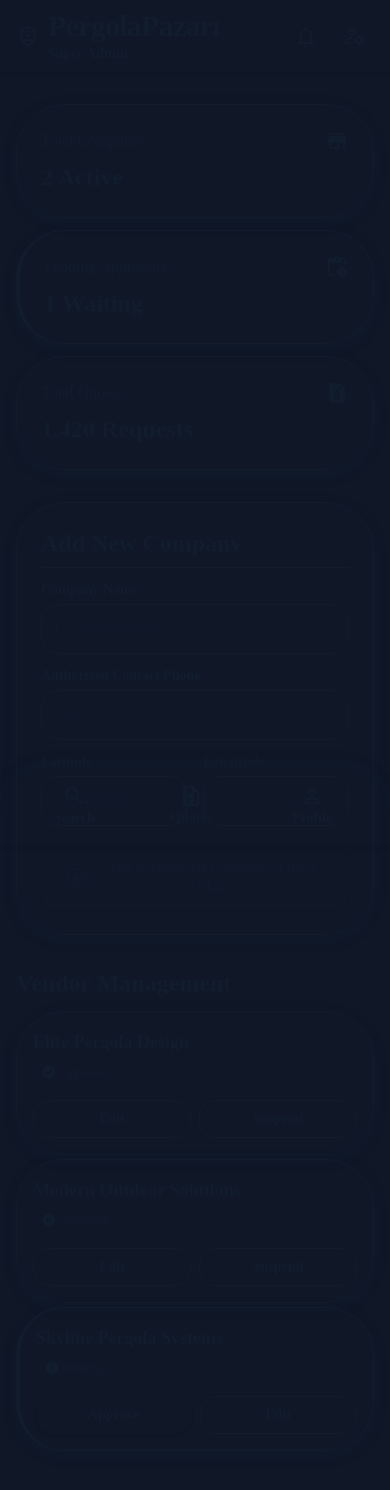
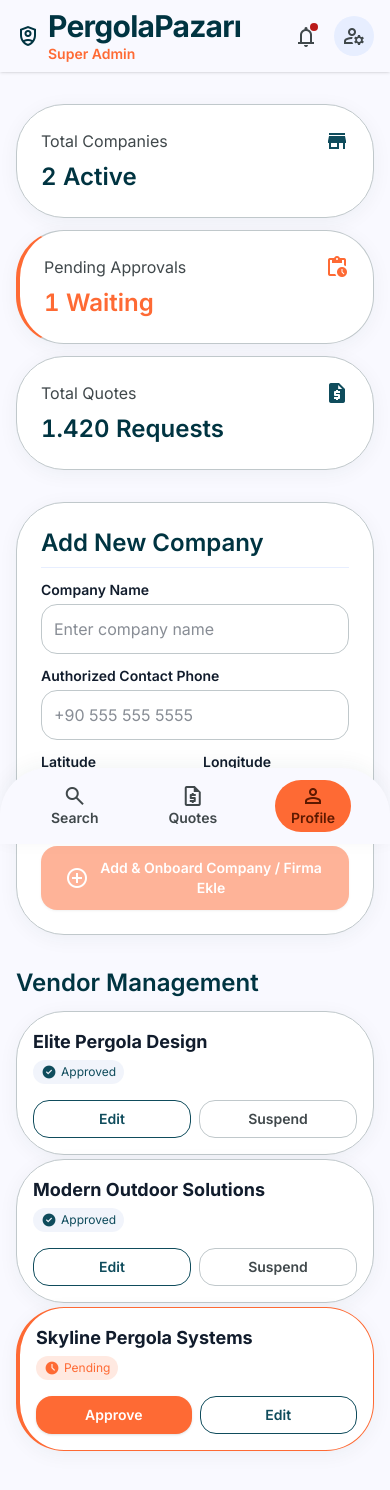
Before and after one commit to enesakkuss/pergola-platform, a Next.js app: page /admin in a window 390 px wide. Shown: the top 1490 px of the page. Built offline with nearby package versions, Linux system fonts and the light colour scheme.

Commit message:
fix: tailwind setup and layout responsiveness

```diff
--- a/app/admin/layout.tsx
+++ b/app/admin/layout.tsx
@@ -6,9 +6,5 @@ export const metadata = {
 };
 
 export default function AdminLayout({ children }: { children: ReactNode }) {
-  return (
-    <section className="min-h-screen bg-gray-900">
-      {children}
-    </section>
-  );
+  return <>{children}</>;
 }
--- a/app/admin/page.tsx
+++ b/app/admin/page.tsx
@@ -48,7 +48,7 @@ const INITIAL_TOTAL_QUOTES = 1420;
 function StatusBadge({ status }: { status: CompanyStatus }) {
   if (status === "approved")
     return (
-      <div className="inline-flex items-center gap-1 bg-[--color-surface-dim]/30 text-[--color-primary-container] px-2 py-1 rounded-full w-max">
+      <div className="inline-flex items-center gap-1 bg-surface-dim/30 text-primary-container px-2 py-1 rounded-full w-max">
         <span
           className="material-symbols-outlined text-base"
           style={{ fontVariationSettings: "'FILL' 1", fontSize: 16 }}
@@ -61,7 +61,7 @@ function StatusBadge({ status }: { status: CompanyStatus }) {
 
   if (status === "pending")
     return (
-      <div className="inline-flex items-center gap-1 bg-[--color-secondary-fixed-dim]/30 text-[--color-secondary-container] px-2 py-1 rounded-full w-max">
+      <div className="inline-flex items-center gap-1 bg-secondary-fixed-dim/30 text-secondary-container px-2 py-1 rounded-full w-max">
         <span
           className="material-symbols-outlined"
           style={{ fontVariationSettings: "'FILL' 1", fontSize: 16 }}
@@ -73,7 +73,7 @@ function StatusBadge({ status }: { status: CompanyStatus }) {
     );
 
   return (
-    <div className="inline-flex items-center gap-1 bg-[--color-error-container]/40 text-[--color-error] px-2 py-1 rounded-full w-max">
+    <div className="inline-flex items-center gap-1 bg-error-container/40 text-error px-2 py-1 rounded-full w-max">
       <span
         className="material-symbols-outlined"
         style={{ fontVariationSettings: "'FILL' 1", fontSize: 16 }}
@@ -100,16 +100,16 @@ function CompanyRow({
 
   return (
     <div
-      className={`bg-[--color-surface-container-lowest] p-4 rounded-xl shadow-[0_4px_20px_rgba(0,52,65,0.05)] border flex flex-col md:flex-row justify-between items-start md:items-center gap-4 transition-all ${
+      className={`bg-surface-container-lowest p-4 rounded-xl shadow-[0_4px_20px_rgba(0,52,65,0.05)] border flex flex-col md:flex-row justify-between items-start md:items-center gap-4 transition-all ${
         isPending
-          ? "border-l-4 border-l-[--color-secondary-container] border-[--color-secondary-container]"
+          ? "border-l-4 border-l-secondary-container border-secondary-container"
           : isSuspended
-          ? "border-l-4 border-l-[--color-error] border-[--color-outline-variant] opacity-70"
-          : "border-[--color-outline-variant]"
+          ? "border-l-4 border-l-error border-outline-variant opacity-70"
+          : "border-outline-variant"
       }`}
     >
       <div className="flex flex-col gap-1">
-        <h3 className="text-lg font-bold leading-7 text-[--color-on-surface]">
+        <h3 className="text-lg font-bold leading-7 text-on-surface">
           {company.name}
         </h3>
         <StatusBadge status={company.status} />
@@ -120,14 +120,14 @@ function CompanyRow({
         {(isPending || isSuspended) && (
           <button
             onClick={() => onApprove(company.id)}
-            className="flex-1 md:flex-none px-4 py-2 bg-[--color-secondary-container] text-[--color-on-secondary] rounded-2xl text-sm font-semibold leading-5 hover:opacity-90 active:scale-[0.98] transition-all shadow-sm"
+            className="flex-1 md:flex-none px-4 py-2 bg-secondary-container text-on-secondary rounded-2xl text-sm font-semibold leading-5 hover:opacity-90 active:scale-[0.98] transition-all shadow-sm"
           >
             Approve
           </button>
         )}
 
         {/* Edit — always shown */}
-        <button className="flex-1 md:flex-none px-4 py-2 border border-[--color-primary-container] text-[--color-primary-container] rounded-2xl text-sm font-semibold leading-5 hover:bg-[--color-surface-container] transition-colors">
+        <button className="flex-1 md:flex-none px-4 py-2 border border-primary-container text-primary-container rounded-2xl text-sm font-semibold leading-5 hover:bg-surface-container transition-colors">
           Edit
         </button>
 
@@ -135,7 +135,7 @@ function CompanyRow({
         {company.status === "approved" && (
           <button
             onClick={() => onSuspend(company.id)}
-            className="flex-1 md:flex-none px-4 py-2 border border-[--color-outline-variant] text-[--color-on-surface-variant] rounded-2xl text-sm font-semibold leading-5 hover:bg-[--color-error-container] hover:text-[--color-on-error-container] hover:border-[--color-error-container] transition-colors"
+            className="flex-1 md:flex-none px-4 py-2 border border-outline-variant text-on-surface-variant rounded-2xl text-sm font-semibold leading-5 hover:bg-error-container hover:text-on-error-container hover:border-error-container transition-colors"
           >
             Suspend
           </button>
@@ -206,19 +206,19 @@ export default function AdminPage() {
 
   // ─── Render ─────────────────────────────────────────────────────────────────
   return (
-    <div className="bg-[--color-background] text-[--color-on-background] pb-32 font-[--font-inter]">
+    <div className="bg-background text-on-background pb-32 font-inter">
       {/* ── TopAppBar ──────────────────────────────────────────────────────── */}
-      <header className="w-full top-0 sticky shadow-sm bg-[--color-surface] z-40">
+      <header className="w-full top-0 sticky shadow-sm bg-surface z-40">
         <div className="flex justify-between items-center px-4 py-2 w-full max-w-[1280px] mx-auto">
           <div className="flex items-center gap-2">
-            <span className="material-symbols-outlined text-[--color-primary]">
+            <span className="material-symbols-outlined text-primary">
               shield_person
             </span>
             <div className="flex flex-col">
-              <h1 className="text-3xl font-bold tracking-tight text-[--color-primary]">
+              <h1 className="text-3xl font-bold tracking-tight text-primary">
                 PergolaPazarı
               </h1>
-              <span className="text-sm font-semibold leading-5 text-[--color-secondary-container]">
+              <span className="text-sm font-semibold leading-5 text-secondary-container">
                 Super Admin
               </span>
             </div>
@@ -229,14 +229,14 @@ export default function AdminPage() {
               aria-label="Bildirimler"
               className="relative hover:opacity-90 active:scale-95 transition-transform"
             >
-              <span className="material-symbols-outlined text-[--color-on-surface-variant]">
+              <span className="material-symbols-outlined text-on-surface-variant">
                 notifications
               </span>
-              <span className="absolute top-0 right-0 w-2 h-2 bg-[--color-error] rounded-full" />
+              <span className="absolute top-0 right-0 w-2 h-2 bg-error rounded-full" />
             </button>
-            <div className="w-10 h-10 rounded-full bg-[--color-surface-container] overflow-hidden flex items-center justify-center">
+            <div className="w-10 h-10 rounded-full bg-surface-container overflow-hidden flex items-center justify-center">
               <span
-                className="material-symbols-outlined text-[--color-on-surface-variant]"
+                className="material-symbols-outlined text-on-surface-variant"
                 style={{ fontSize: 24 }}
               >
                 manage_accounts
@@ -251,63 +251,63 @@ export default function AdminPage() {
         {/* ── KPI Bento Grid ───────────────────────────────────────────────── */}
         <section className="grid grid-cols-1 md:grid-cols-3 gap-3">
           {/* Active Companies */}
-          <div className="bg-[--color-surface-container-lowest] p-6 rounded-xl shadow-[0_4px_20px_rgba(0,52,65,0.05)] border border-[--color-outline-variant] flex flex-col gap-2">
+          <div className="bg-surface-container-lowest p-6 rounded-xl shadow-[0_4px_20px_rgba(0,52,65,0.05)] border border-outline-variant flex flex-col gap-2">
             <div className="flex justify-between items-start">
-              <h2 className="text-base leading-6 text-[--color-on-surface-variant]">
+              <h2 className="text-base leading-6 text-on-surface-variant">
                 Total Companies
               </h2>
               <span
-                className="material-symbols-outlined text-[--color-primary-container]"
+                className="material-symbols-outlined text-primary-container"
                 style={{ fontVariationSettings: "'FILL' 1" }}
               >
                 store
               </span>
             </div>
-            <p className="text-2xl font-semibold leading-8 text-[--color-primary] tabular-nums">
+            <p className="text-2xl font-semibold leading-8 text-primary tabular-nums">
               {activeCount} Active
             </p>
           </div>
 
           {/* Pending Approvals */}
-          <div className="bg-[--color-surface-container-lowest] p-6 rounded-xl shadow-[0_4px_20px_rgba(0,52,65,0.05)] border border-[--color-outline-variant] border-l-4 border-l-[--color-secondary-container] flex flex-col gap-2">
+          <div className="bg-surface-container-lowest p-6 rounded-xl shadow-[0_4px_20px_rgba(0,52,65,0.05)] border border-outline-variant border-l-4 border-l-secondary-container flex flex-col gap-2">
             <div className="flex justify-between items-start">
-              <h2 className="text-base leading-6 text-[--color-on-surface-variant]">
+              <h2 className="text-base leading-6 text-on-surface-variant">
                 Pending Approvals
               </h2>
               <span
-                className="material-symbols-outlined text-[--color-secondary-container]"
+                className="material-symbols-outlined text-secondary-container"
                 style={{ fontVariationSettings: "'FILL' 1" }}
               >
                 pending_actions
               </span>
             </div>
-            <p className="text-2xl font-semibold leading-8 text-[--color-secondary-container] tabular-nums">
+            <p className="text-2xl font-semibold leading-8 text-secondary-container tabular-nums">
               {pendingCount} Waiting
             </p>
           </div>
 
           {/* Total Quotes */}
-          <div className="bg-[--color-surface-container-lowest] p-6 rounded-xl shadow-[0_4px_20px_rgba(0,52,65,0.05)] border border-[--color-outline-variant] flex flex-col gap-2">
+          <div className="bg-surface-container-lowest p-6 rounded-xl shadow-[0_4px_20px_rgba(0,52,65,0.05)] border border-outline-variant flex flex-col gap-2">
             <div className="flex justify-between items-start">
-              <h2 className="text-base leading-6 text-[--color-on-surface-variant]">
+              <h2 className="text-base leading-6 text-on-surface-variant">
                 Total Quotes
               </h2>
               <span
-                className="material-symbols-outlined text-[--color-primary-container]"
+                className="material-symbols-outlined text-primary-container"
                 style={{ fontVariationSettings: "'FILL' 1" }}
               >
                 request_quote
               </span>
             </div>
-            <p className="text-2xl font-semibold leading-8 text-[--color-primary] tabular-nums">
+            <p className="text-2xl font-semibold leading-8 text-primary tabular-nums">
               {totalQuotes.toLocaleString("tr-TR")} Requests
             </p>
           </div>
         </section>
 
         {/* ── Add Company Form ─────────────────────────────────────────────── */}
-        <section className="bg-[--color-surface-container-lowest] rounded-xl shadow-[0_4px_20px_rgba(0,52,65,0.05)] border border-[--color-outline-variant] p-6 flex flex-col gap-3">
-          <h2 className="text-2xl font-semibold leading-8 text-[--color-primary] border-b border-[--color-surface-container] pb-2">
+        <section className="bg-surface-container-lowest rounded-xl shadow-[0_4px_20px_rgba(0,52,65,0.05)] border border-outline-variant p-6 flex flex-col gap-3">
+          <h2 className="text-2xl font-semibold leading-8 text-primary border-b border-surface-container pb-2">
             Add New Company
           </h2>
 
@@ -316,7 +316,7 @@ export default function AdminPage() {
             <div className="flex flex-col gap-1 md:col-span-2">
               <label
                 htmlFor="companyName"
-                className="text-sm font-semibold leading-5 text-[--color-on-surface]"
+                className="text-sm font-semibold leading-5 text-on-surface"
               >
                 Company Name
               </label>
@@ -326,7 +326,7 @@ export default function AdminPage() {
                 placeholder="Enter company name"
                 value={form.name}
                 onChange={handleFormChange("name")}
-                className="w-full border border-[--color-outline-variant] rounded-2xl bg-[--color-surface-container-lowest] p-3 focus:border-[--color-primary-container] focus:ring-2 focus:ring-[--color-primary-fixed-dim] transition-all outline-none text-[--color-on-surface]"
+                className="w-full border border-outline-variant rounded-2xl bg-surface-container-lowest p-3 focus:border-primary-container focus:ring-2 focus:ring-primary-fixed-dim transition-all outline-none text-on-surface"
               />
             </div>
 
@@ -334,7 +334,7 @@ export default function AdminPage() {
             <div className="flex flex-col gap-1">
               <label
                 htmlFor="phone"
-                className="text-sm font-semibold leading-5 text-[--color-on-surface]"
+                className="text-sm font-semibold leading-5 text-on-surface"
               >
                 Authorized Contact Phone
               </label>
@@ -344,7 +344,7 @@ export default function AdminPage() {
                 placeholder="+90 555 555 5555"
                 value={form.phone}
                 onChange={handleFormChange("phone")}
-                className="w-full border border-[--color-outline-variant] rounded-2xl bg-[--color-surface-container-lowest] p-3 focus:border-[--color-primary-container] focus:ring-2 focus:ring-[--color-primary-fixed-dim] transition-all outline-none text-[--color-on-surface]"
+                className="w-full border border-outline-variant rounded-2xl bg-surface-container-lowest p-3 focus:border-primary-container focus:ring-2 focus:ring-primary-fixed-dim transition-all outline-none text-on-surface"
               />
             </div>
 
@@ -353,7 +353,7 @@ export default function AdminPage() {
               <div className="flex flex-col gap-1 flex-1">
                 <label
                   htmlFor="latitude"
-                  className="text-sm font-semibold leading-5 text-[--color-on-surface]"
+                  className="text-sm font-semibold leading-5 text-on-surface"
                 >
                   Latitude
                 </label>
@@ -363,13 +363,13 @@ export default function AdminPage() {
                   placeholder="e.g. 41.0082"
                   value={form.latitude}
                   onChange={handleFormChange("latitude")}
-                  className="w-full border border-[--color-outline-variant] rounded-2xl bg-[--color-surface-container-lowest] p-3 focus:border-[--color-primary-container] focus:ring-2 focus:ring-[--color-primary-fixed-dim] transition-all outline-none text-[--color-on-surface]"
+                  className="w-full border border-outline-variant rounded-2xl bg-surface-container-lowest p-3 focus:border-primary-container focus:ring-2 focus:ring-primary-fixed-dim transition-all outline-none text-on-surface"
                 />
               </div>
               <div className="flex flex-col gap-1 flex-1">
                 <label
                   htmlFor="longitude"
-                  className="text-sm font-semibold leading-5 text-[--color-on-surface]"
+                  className="text-sm font-semibold leading-5 text-on-surface"
                 >
                   Longitude
                 </label>
@@ -379,7 +379,7 @@ export default function AdminPage() {
                   placeholder="e.g. 28.9784"
                   value={form.longitude}
                   onChange={handleFormChange("longitude")}
-                  className="w-full border border-[--color-outline-variant] rounded-2xl bg-[--color-surface-container-lowest] p-3 focus:border-[--color-primary-container] focus:ring-2 focus:ring-[--color-primary-fixed-dim] transition-all outline-none text-[--color-on-surface]"
+                  className="w-full border border-outline-variant rounded-2xl bg-surface-container-lowest p-3 focus:border-primary-container focus:ring-2 focus:ring-primary-fixed-dim transition-all outline-none text-on-surface"
                 />
               </div>
             </div>
@@ -390,7 +390,7 @@ export default function AdminPage() {
                 type="button"
                 onClick={handleAddCompany}
                 disabled={!form.name.trim()}
-                className="w-full bg-[--color-secondary-container] text-[--color-on-secondary] hover:opacity-90 active:scale-[0.98] transition-all rounded-2xl py-3 px-6 text-sm font-semibold leading-5 flex items-center justify-center gap-2 min-h-[48px] shadow-sm disabled:opacity-50 disabled:cursor-not-allowed"
+                className="w-full bg-secondary-container text-on-secondary hover:opacity-90 active:scale-[0.98] transition-all rounded-2xl py-3 px-6 text-sm font-semibold leading-5 flex items-center justify-center gap-2 min-h-[48px] shadow-sm disabled:opacity-50 disabled:cursor-not-allowed"
               >
                 <span className="material-symbols-outlined">add_circle</span>
                 Add &amp; Onboard Company / Firma Ekle
@@ -401,7 +401,7 @@ export default function AdminPage() {
 
         {/* ── Vendor Management List ───────────────────────────────────────── */}
         <section className="flex flex-col gap-3">
-          <h2 className="text-2xl font-semibold leading-8 text-[--color-primary]">
+          <h2 className="text-2xl font-semibold leading-8 text-primary">
             Vendor Management
           </h2>
 
@@ -417,14 +417,14 @@ export default function AdminPage() {
           </div>
 
           {companies.length === 0 && (
-            <div className="w-full py-12 flex flex-col items-center justify-center opacity-50 border-2 border-dashed border-[--color-outline-variant] rounded-xl">
+            <div className="w-full py-12 flex flex-col items-center justify-center opacity-50 border-2 border-dashed border-outline-variant rounded-xl">
               <span
-                className="material-symbols-outlined mb-2 text-[--color-outline]"
+                className="material-symbols-outlined mb-2 text-outline"
                 style={{ fontSize: 32 }}
               >
                 store
               </span>
-              <p className="text-sm font-semibold leading-5 text-[--color-outline]">
+              <p className="text-sm font-semibold leading-5 text-outline">
                 Henüz firma eklenmedi
               </p>
             </div>
@@ -433,16 +433,16 @@ export default function AdminPage() {
       </main>
 
       {/* ── Mobile Bottom Nav ─────────────────────────────────────────────── */}
-      <nav className="md:hidden fixed bottom-0 left-0 w-full z-50 flex justify-around items-center px-4 py-3 bg-[--color-surface] shadow-[0_-4px_20px_rgba(0,52,65,0.05)] rounded-t-xl">
-        <button className="flex flex-col items-center justify-center text-[--color-on-surface-variant] hover:bg-[--color-surface-container-high] transition-colors active:scale-95 duration-200 px-3 py-1 rounded-full">
+      <nav className="md:hidden fixed bottom-0 left-0 w-full z-50 flex justify-around items-center px-4 py-3 bg-surface shadow-[0_-4px_20px_rgba(0,52,65,0.05)] rounded-t-xl">
+        <button className="flex flex-col items-center justify-center text-on-surface-variant hover:bg-surface-container-high transition-colors active:scale-95 duration-200 px-3 py-1 rounded-full">
           <span className="material-symbols-outlined">search</span>
           <span className="text-sm font-semibold leading-5">Search</span>
         </button>
-        <button className="flex flex-col items-center justify-center text-[--color-on-surface-variant] hover:bg-[--color-surface-container-high] transition-colors active:scale-95 duration-200 px-3 py-1 rounded-full">
+        <button className="flex flex-col items-center justify-center text-on-surface-variant hover:bg-surface-container-high transition-colors active:scale-95 duration-200 px-3 py-1 rounded-full">
           <span className="material-symbols-outlined">request_quote</span>
           <span className="text-sm font-semibold leading-5">Quotes</span>
         </button>
-        <button className="flex flex-col items-center justify-center bg-[--color-secondary-container] text-[--color-on-secondary-container] rounded-full px-4 py-1 hover:opacity-90 transition-colors active:scale-95 duration-200">
+        <button className="flex flex-col items-center justify-center bg-secondary-container text-on-secondary-container rounded-full px-4 py-1 hover:opacity-90 transition-colors active:scale-95 duration-200">
           <span className="material-symbols-outlined">person</span>
           <span className="text-sm font-semibold leading-5">Profile</span>
         </button>
--- a/app/company/layout.tsx
+++ b/app/company/layout.tsx
@@ -6,9 +6,5 @@ export const metadata = {
 };
 
 export default function CompanyLayout({ children }: { children: ReactNode }) {
-  return (
-    <section className="min-h-screen bg-white">
-      {children}
-    </section>
-  );
+  return <>{children}</>;
 }
--- a/app/globals.css
+++ b/app/globals.css
@@ -1,7 +1,7 @@
 @import "tailwindcss";
 
 /* ─── Design Tokens (Material You / PergolaPazarı) ─────────────────────── */
-@theme inline {
+@theme {
   /* Fonts */
   --font-inter: "Inter", sans-serif;
   --font-sans: "Inter", sans-serif;
--- a/app/user/layout.tsx
+++ b/app/user/layout.tsx
@@ -6,9 +6,5 @@ export const metadata = {
 };
 
 export default function UserLayout({ children }: { children: ReactNode }) {
-  return (
-    <section className="min-h-screen bg-gray-50">
-      {children}
-    </section>
-  );
+  return <>{children}</>;
 }
```
Also changed, not shown: app/company/page.tsx (+51 -51 lines), app/user/page.tsx (+34 -34 lines).
